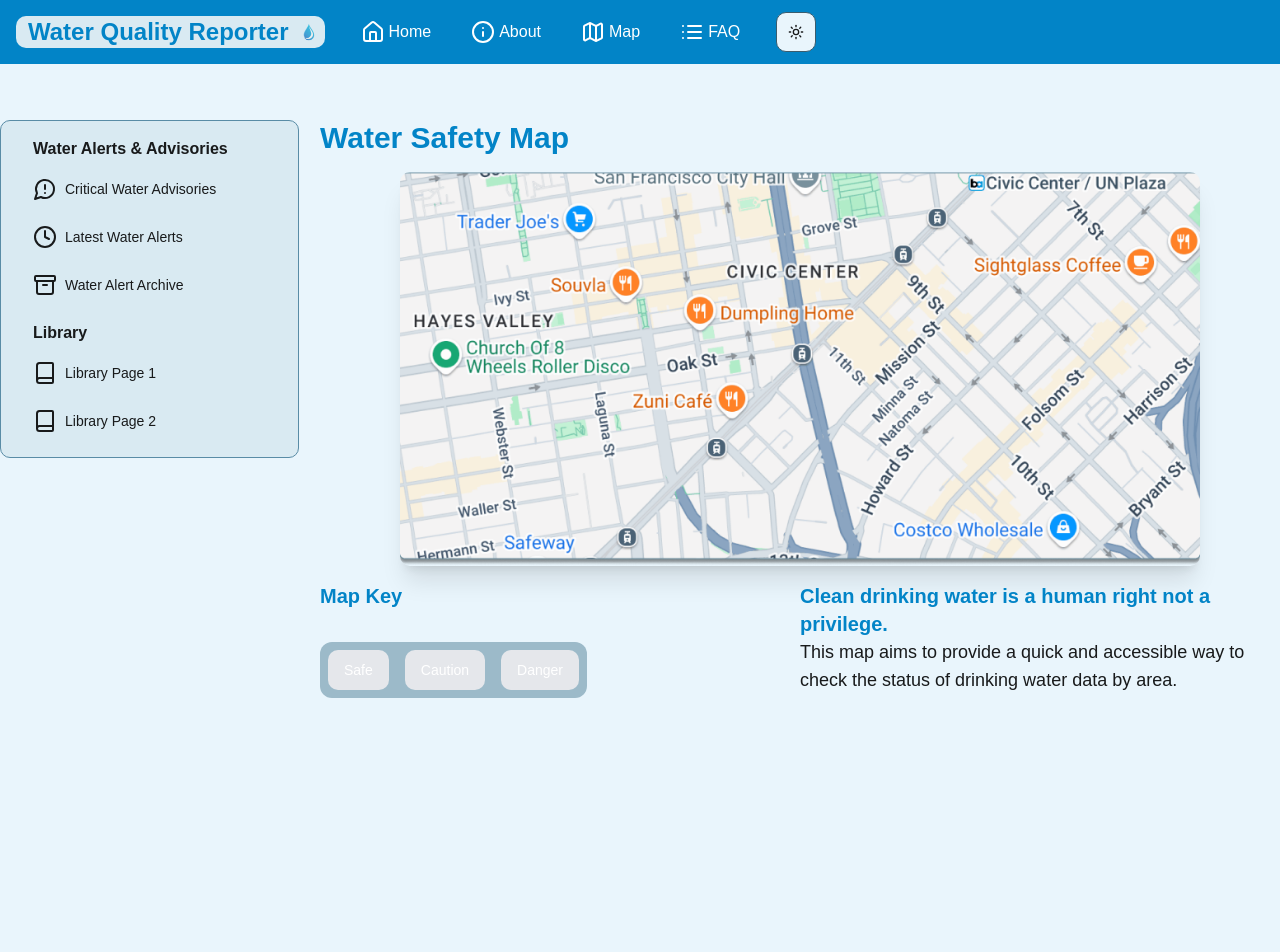
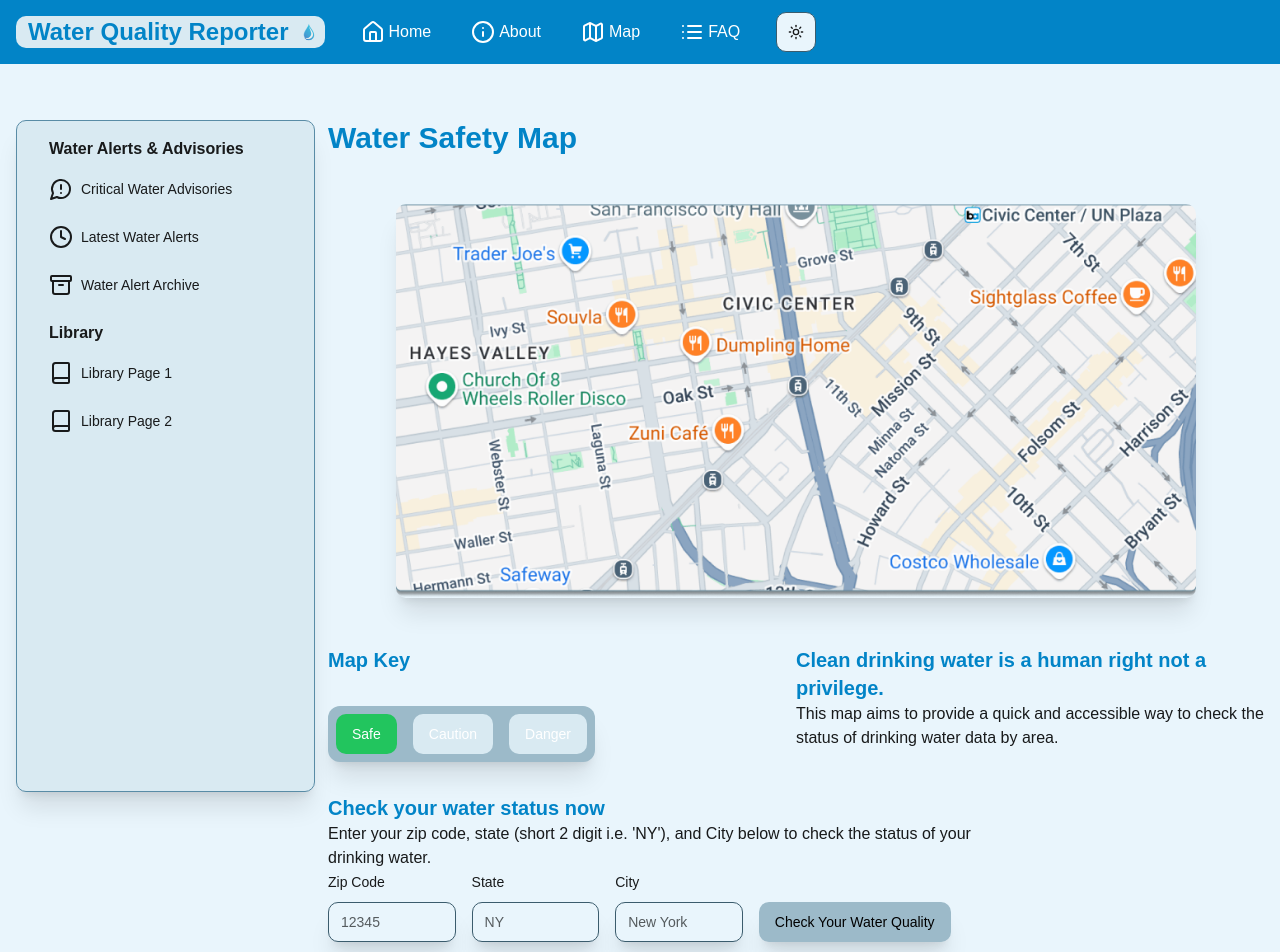
Before and after one commit to mhgarry/clean-water-app, a Next.js app: page / in a window 1280 px wide. Shown: the top 952 px of the page. Built offline with nearby package versions, Linux system fonts and the light colour scheme.

Commit message:
home mock

```diff
--- a/src/app/layout.tsx
+++ b/src/app/layout.tsx
@@ -107,7 +107,7 @@
         >
           <TopNav pages={topNavPages} />
 
-          <div className="flex flex-row h-full w-full justify-center align-center items-center py-14">
+          <div className="flex flex-row h-full w-full justify-center align-center items-center py-14 lg:px-4">
             <MaxWidthWrapper>
               <div className="grid grid-cols-1 md:grid-cols-4 h-full w-full">
                 <aside className="col-span-1 max-w-[299px]">
--- a/src/app/page.tsx
+++ b/src/app/page.tsx
@@ -1,14 +1,15 @@
 import MaxWidthWrapper from "@/components/Max-Width-Wrapper";
-import MapToggle from "@/components/Map-Toggle";
+import MapkeyToggle from "@/components/Mapkey-Toggle";
 import Image from "next/image";
-
+import InputForm from "@/components/Location-Input";
+import LocationInput from "@/components/Location-Input";
 const Home = () => {
   return (
     <section className="flex flex-col justify-start items-start h-[100vh] w-full ">
       <MaxWidthWrapper>
         <div className="grid grid-cols-1 md:grid-cols-4 xl:gap-20 h-full lg:gap-12  md:gap-8">
           {/* Parent container for MapToggle */}
-          <div className="w-full h-full md:col-span-4 col-span-1 rounded-md space-y-4">
+          <div className="w-full h-full md:col-span-4 col-span-1 rounded-md space-y-12">
             <h2 className="text-primary font-bold text-3xl">
               Water Safety Map
             </h2>
@@ -16,7 +17,7 @@
 
             {/* Center the Image */}
 
-            <div className="flex flex-col items-center justify-center space">
+            <div className="flex flex-col items-center justify-center">
               <Image
                 src="/map.png"
                 alt="Map"
@@ -25,20 +26,31 @@
                 className="object-cover rounded-md border-solid border-border shadow-xl"
               />
             </div>
-            <div className="grid grid-cols-2">
+            <div className="grid grid-cols-4">
               {" "}
-              <div className="col-span-1 col-start-1">
+              <div className="col-span-2 col-start-1">
                 <p className="text-xl font-bold text-primary">Map Key</p>
-                <MapToggle />
+                <MapkeyToggle />
               </div>
-              <div className="col-span-1 col-start-2">
+              <div className="col-span-2 col-start-3">
                 <p className="text-xl font-bold text-primary">
                   Clean drinking water is a human right not a privilege.
                 </p>
-                <p className="text-lg text-foreground">
+                <p className="text-md text-foreground">
                   This map aims to provide a quick and accessible way to check
                   the status of drinking water data by area.
                 </p>
+              </div>
+              <div className="col-span-3">
+                <p className="text-xl font-bold text-primary">
+                  Check your water status now
+                </p>
+                <p className="text-md text-foreground">
+                  Enter your zip code, state (short 2 digit i.e.
+                  &apos;NY&apos;), and City below to check the status of your
+                  drinking water.
+                </p>
+                <LocationInput />
               </div>
             </div>
           </div>
--- a/src/components/Location-Input.tsx
+++ b/src/components/Location-Input.tsx
@@ -0,0 +1,134 @@
+"use client";
+
+import { zodResolver } from "@hookform/resolvers/zod";
+import { useForm } from "react-hook-form";
+import { z } from "zod";
+
+import { toast } from "@/hooks/use-toast";
+import { Button } from "@/components/ui/button";
+import {
+  Form,
+  FormControl,
+  FormDescription,
+  FormField,
+  FormItem,
+  FormLabel,
+  FormMessage,
+} from "@/components/ui/form";
+import { Input } from "@/components/ui/input";
+
+// Updated Zod schema with conditional validation
+const FormSchema = z
+  .object({
+    zip: z
+      .string()
+      .min(5, "Zip code must be exactly 5 characters")
+      .max(5, "Zip code must be exactly 5 characters")
+      .regex(/^\d{5}$/, "Invalid zip code")
+      .optional(),
+    state: z
+      .string()
+      .min(2, "State must be at least 2 characters")
+      .max(2, "State must be exactly 2 characters (e.g., NY)")
+      .optional(),
+    city: z.string().min(2, "City must be at least 2 characters").optional(),
+  })
+  .refine((data) => !!data.zip || (!!data.state && !!data.city), {
+    message: "Please enter either a zip code or both a city and state.",
+    path: ["zip"], // Customize error path (e.g., show on the zip field)
+  });
+
+export default function LocationInput() {
+  const form = useForm<z.infer<typeof FormSchema>>({
+    resolver: zodResolver(FormSchema),
+    defaultValues: {
+      zip: "",
+      state: "",
+      city: "",
+    },
+  });
+
+  function onSubmit(data: z.infer<typeof FormSchema>) {
+    toast({
+      title: "You submitted the following values:",
+      description: (
+        <pre className="mt-2 w-[340px] rounded-md bg-slate-950 p-4">
+          <code className="text-primary">{JSON.stringify(data, null, 2)}</code>
+        </pre>
+      ),
+    });
+  }
+
+  return (
+    <Form {...form}>
+      <form
+        onSubmit={form.handleSubmit(onSubmit)}
+        className="grid grid-cols-5 gap-4"
+      >
+        {/* Zip Code Field */}
+        <div className="col-span-1">
+          <FormField
+            control={form.control}
+            name="zip"
+            render={({ field }) => (
+              <FormItem>
+                <FormLabel>Zip Code</FormLabel>
+                <FormControl>
+                  <Input placeholder="12345" {...field} className="shadow-xl" />
+                </FormControl>
+                <FormMessage />
+              </FormItem>
+            )}
+          />
+        </div>
+        {/* State Field */}
+        <div className="col-span-1">
+          <FormField
+            control={form.control}
+            name="state"
+            render={({ field }) => (
+              <FormItem>
+                <FormLabel>State</FormLabel>
+                <FormControl>
+                  <Input placeholder="NY" {...field} className="shadow-xl" />
+                </FormControl>
+                <FormMessage />
+              </FormItem>
+            )}
+          />
+        </div>
+
+        {/* City Field */}
+        <div className="col-span-1">
+          <FormField
+            control={form.control}
+            name="city"
+            render={({ field }) => (
+              <FormItem>
+                <FormLabel>City</FormLabel>
+                <FormControl>
+                  <Input
+                    placeholder="New York"
+                    {...field}
+                    className="shadow-xl"
+                  />
+                </FormControl>
+                <FormMessage />
+              </FormItem>
+            )}
+          />
+        </div>
+        <div className="col-span-1 w-full flex justify-start items-end">
+          {" "}
+          <Button
+            type="submit"
+            variant="secondary"
+            className="shadow-xl border-border border-solid"
+          >
+            Check Your Water Quality
+          </Button>
+        </div>
+      </form>
+    </Form>
+  );
+}
--- a/src/components/Map-Toggle.tsx
+++ b/src/components/Mapkey-Toggle.tsx
@@ -1,11 +1,32 @@
 "use client";
 
-import React, { useState } from "react";
+import React, { useEffect, useState } from "react";
 import { cn } from "@/lib/utils";
 import { Button } from "./ui/button"; // Adjust the import path as necessary
+import { useOutsideClick } from "@/hooks/use-click-outside";
 
-const MapToggle = () => {
-  const [activeStatus, setActiveStatus] = useState<string | null>(null);
+const MapkeyToggle = () => {
+  // Initialize activeStatus to "Safe" to highlight the Safe button by default
+  const [activeStatus, setActiveStatus] = useState<string>("Safe");
+
+  // Handle outside click to deselect
+  useOutsideClick(() => {
+    setActiveStatus(null);
+  });
+
+  // Handle Esc key press to deselect
+  useEffect(() => {
+    const handleKeyDown = (event: KeyboardEvent) => {
+      if (event.key === "Escape") {
+        setActiveStatus(null);
+      }
+    };
+
+    window.addEventListener("keydown", handleKeyDown);
+    return () => {
+      window.removeEventListener("keydown", handleKeyDown);
+    };
+  }, []);
 
   const setWaterStatus = (status: string) => {
     setActiveStatus(status);
@@ -14,19 +35,23 @@
   return (
     <div>
       {/* Button Group Container */}
-      <div className="relative flex flex-row justify-center items-start gap-4 p-2 bg-secondary w-fit max-w-[300px] rounded-lg my-8">
+      <div className="relative flex flex-row justify-center items-start gap-4 p-2 bg-secondary w-fit max-w-[300px] rounded-lg my-8 shadow-xl border-border border-solid">
         <Button
+          variant="secondary"
           onClick={() => setWaterStatus("Safe")}
           aria-pressed={activeStatus === "Safe"}
           aria-label="Set water status to safe"
           className={cn(
             "button",
-            activeStatus === "Safe" ? "bg-green-500 text-white" : "bg-gray-200"
+            activeStatus === "Safe"
+              ? "bg-green-500 text-white"
+              : "bg-card text-white hover:bg-green-500/80"
           )}
         >
           Safe
         </Button>
         <Button
+          variant="secondary"
           onClick={() => setWaterStatus("Caution")}
           aria-pressed={activeStatus === "Caution"}
           aria-label="Set water status to caution"
@@ -34,18 +59,22 @@
             "button",
             activeStatus === "Caution"
               ? "bg-yellow-500 text-white"
-              : "bg-gray-200"
+              : "bg-card text-white hover:bg-yellow-500/80"
           )}
         >
           Caution
         </Button>
         <Button
+          variant="secondary"
           onClick={() => setWaterStatus("Danger")}
           aria-pressed={activeStatus === "Danger"}
           aria-label="Set water status to danger"
           className={cn(
             "button",
-            activeStatus === "Danger" ? "bg-red-500 text-white" : "bg-gray-200"
+            activeStatus === "Danger"
+              ? "bg-red-500 text-white"
+              : "bg-card text-white hover:bg-red-500/80",
+            "gleam" // Add the gleam class to the button
           )}
         >
           Danger
@@ -77,7 +106,7 @@
           position: relative;
           padding: 10px 20px;
           border-radius: 8px;
-          transition: background-color 0.4s, color 0.4s;
+          transition: #fff 0.4s, color 0.4s;
           cursor: pointer;
         }
 
@@ -89,4 +118,4 @@
   );
 };
 
-export default MapToggle;
+export default MapkeyToggle;
--- a/src/components/Side-Nav.tsx
+++ b/src/components/Side-Nav.tsx
@@ -9,7 +9,7 @@
 const SideNav: React.FC<SideNavProps> = ({ categories = [] }) => {
   return (
     <aside>
-      <div className="bg-card text-card-foreground flex flex-col p-4 space-y-4 border rounded-md">
+      <div className="bg-card text-card-foreground flex flex-col p-4 space-y-4 border rounded-md shadow-xl h-[84vh]">
         {categories.map((category: NavPage) => (
           <div key={category.title}>
             <h2 className="text-md font-bold text-foreground mb-2 ml-4">
```
